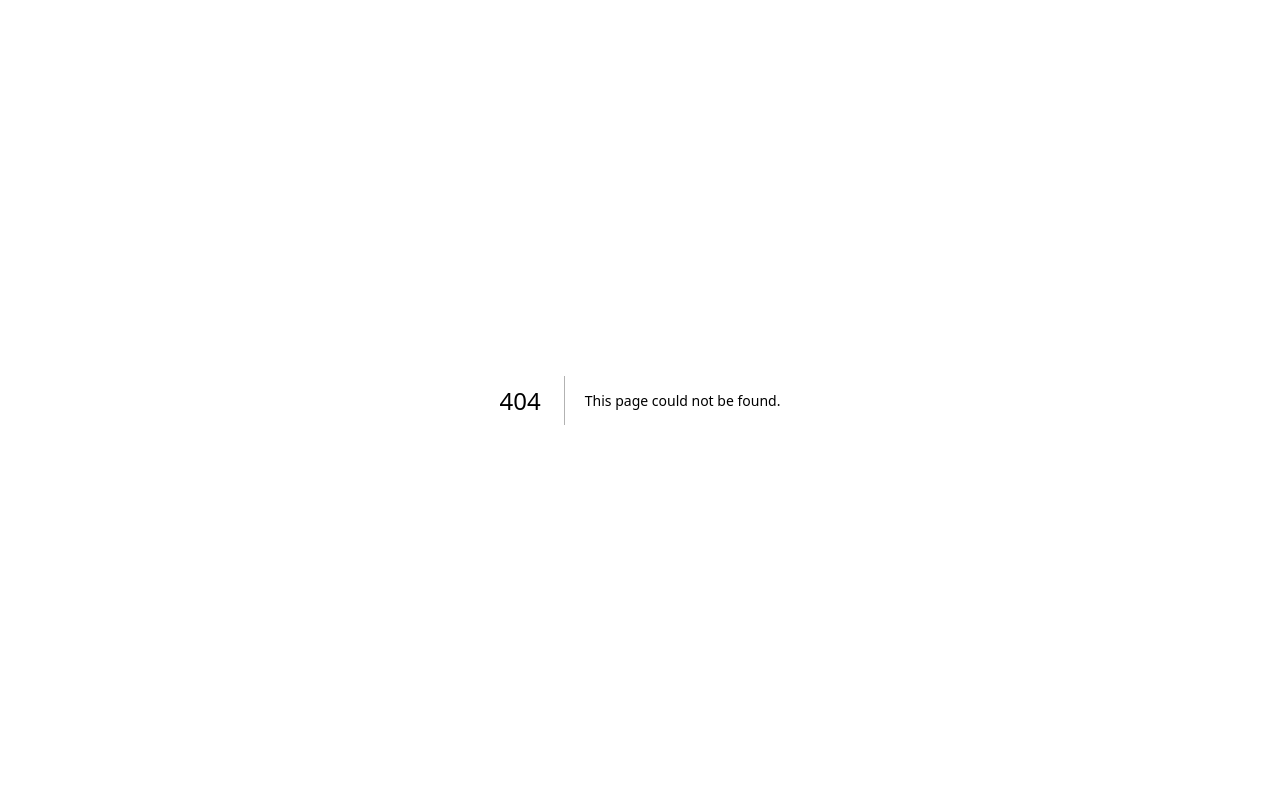
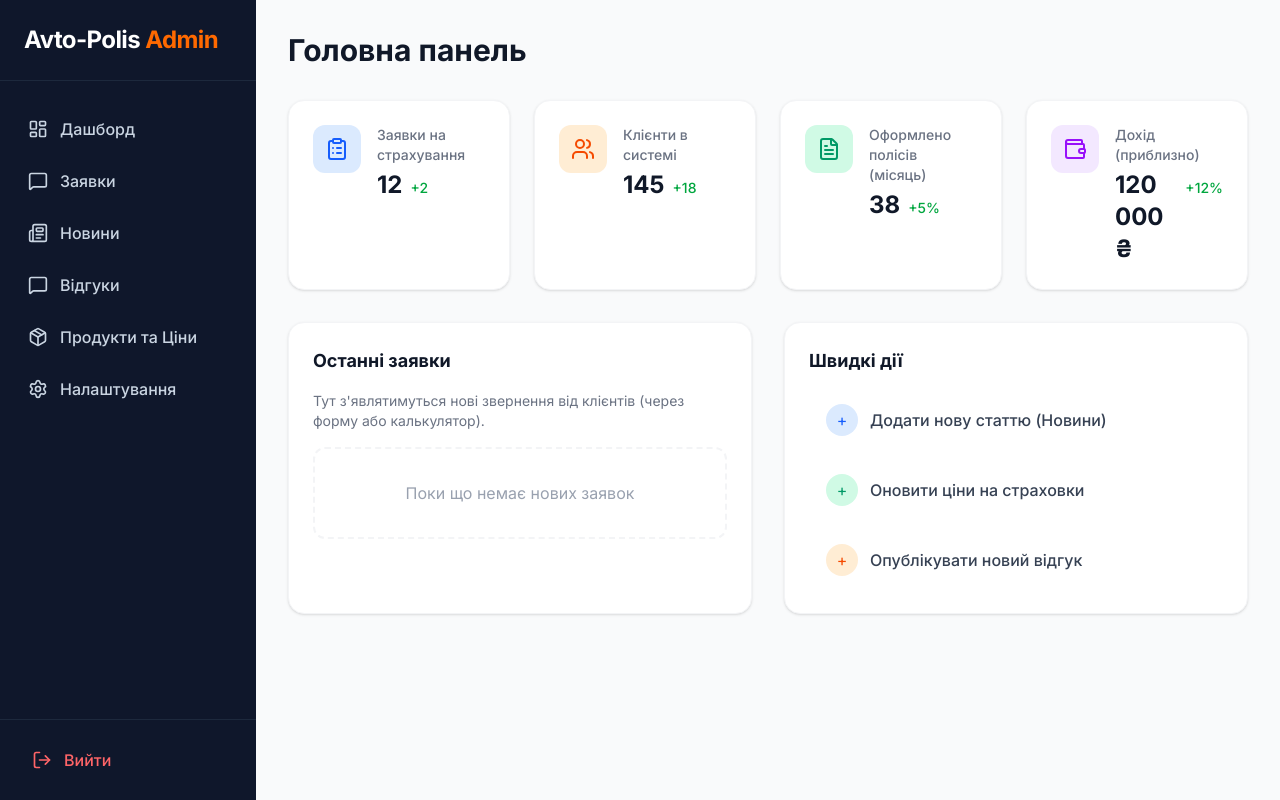
Before and after one commit to MaksymDoroshenkoDCI/AVTO-POLIS-COM-UA, a Next.js app in the folder frontend/: page /admin in a window 1280 px wide. Before the commit this address had no page. Built offline with nearby package versions, Linux system fonts and the light colour scheme.

Commit message:
feat: scaffold admin panel and add Review/Product to prisma

```diff
--- /dev/null
+++ b/frontend/src/app/(admin)/admin/news/page.tsx
@@ -0,0 +1,19 @@
+import React from 'react';
+
+export default function AdminNewsPage() {
+  return (
+    <div>
+      <div className="flex justify-between items-center mb-8">
+        <h2 className="text-3xl font-bold text-gray-900">Управління новинами</h2>
+        <button className="px-5 py-2.5 bg-blue-700 text-white rounded-lg font-semibold hover:bg-blue-800 transition-colors shadow-sm">
+          Копіювати статтю (+ Створити)
+        </button>
+      </div>
+
+      <div className="bg-white rounded-2xl shadow-sm border border-gray-100 p-8 text-center text-gray-500">
+        <p className="mb-4">Тут буде список ваших новин, що генерується з бази даних (таблиця News).</p>
+        <p>Наразі ви можете додати логіку отримання даних через Server Actions або API-маршрут.</p>
+      </div>
+    </div>
+  );
+}
--- /dev/null
+++ b/frontend/src/app/(admin)/admin/page.tsx
@@ -0,0 +1,64 @@
+import React from 'react';
+import { Users, FileText, ClipboardList, Wallet } from 'lucide-react';
+
+export default function AdminDashboard() {
+  const stats = [
+    { name: 'Заявки на страхування', value: '12', change: '+2', icon: ClipboardList, color: 'text-blue-600', bg: 'bg-blue-100' },
+    { name: 'Клієнти в системі', value: '145', change: '+18', icon: Users, color: 'text-orange-600', bg: 'bg-orange-100' },
+    { name: 'Оформлено полісів (місяць)', value: '38', change: '+5%', icon: FileText, color: 'text-emerald-600', bg: 'bg-emerald-100' },
+    { name: 'Дохід (приблизно)', value: '120 000 ₴', change: '+12%', icon: Wallet, color: 'text-purple-600', bg: 'bg-purple-100' },
+  ];
+
+  return (
+    <div>
+      <h2 className="text-3xl font-bold text-gray-900 mb-8">Головна панель</h2>
+
+      <div className="grid grid-cols-1 md:grid-cols-2 lg:grid-cols-4 gap-6 mb-8">
+        {stats.map((stat) => (
+          <div key={stat.name} className="bg-white rounded-2xl p-6 shadow-sm border border-gray-100 flex items-start">
+            <div className={`p-3 rounded-xl ${stat.bg} mr-4`}>
+              <stat.icon className={`h-6 w-6 ${stat.color}`} />
+            </div>
+            <div>
+              <p className="text-sm font-medium text-gray-500 mb-1">{stat.name}</p>
+              <div className="flex items-baseline space-x-2">
+                <span className="text-2xl font-bold text-gray-900">{stat.value}</span>
+                <span className="text-sm font-medium text-green-600">{stat.change}</span>
+              </div>
+            </div>
+          </div>
+        ))}
+      </div>
+
+      <div className="grid grid-cols-1 lg:grid-cols-2 gap-8">
+        {/* Останні заявки */}
+        <div className="bg-white rounded-2xl shadow-sm border border-gray-100 p-6">
+          <h3 className="text-lg font-bold text-gray-900 mb-4">Останні заявки</h3>
+          <p className="text-sm text-gray-500">Тут з'являтимуться нові звернення від клієнтів (через форму або калькулятор).</p>
+          <div className="mt-4 border-2 border-dashed border-gray-100 p-8 text-center rounded-xl text-gray-400">
+            Поки що немає нових заявок
+          </div>
+        </div>
+
+        {/* Швидкі дії */}
+        <div className="bg-white rounded-2xl shadow-sm border border-gray-100 p-6">
+          <h3 className="text-lg font-bold text-gray-900 mb-4">Швидкі дії</h3>
+          <div className="space-y-3">
+            <button className="w-full text-left px-4 py-3 rounded-lg hover:bg-slate-50 border border-transparent hover:border-slate-100 flex items-center transition-colors">
+              <span className="w-8 h-8 rounded-full bg-blue-100 text-blue-600 flex items-center justify-center mr-3 shrink-0">+</span>
+              <span className="font-medium text-gray-700">Додати нову статтю (Новини)</span>
+            </button>
+            <button className="w-full text-left px-4 py-3 rounded-lg hover:bg-slate-50 border border-transparent hover:border-slate-100 flex items-center transition-colors">
+              <span className="w-8 h-8 rounded-full bg-emerald-100 text-emerald-600 flex items-center justify-center mr-3 shrink-0">+</span>
+              <span className="font-medium text-gray-700">Оновити ціни на страховки</span>
+            </button>
+            <button className="w-full text-left px-4 py-3 rounded-lg hover:bg-slate-50 border border-transparent hover:border-slate-100 flex items-center transition-colors">
+              <span className="w-8 h-8 rounded-full bg-orange-100 text-orange-600 flex items-center justify-center mr-3 shrink-0">+</span>
+              <span className="font-medium text-gray-700">Опублікувати новий відгук</span>
+            </button>
+          </div>
+        </div>
+      </div>
+    </div>
+  );
+}
--- /dev/null
+++ b/frontend/src/app/(admin)/admin/products/page.tsx
@@ -0,0 +1,19 @@
+import React from 'react';
+
+export default function AdminProductsPage() {
+  return (
+    <div>
+      <div className="flex justify-between items-center mb-8">
+        <h2 className="text-3xl font-bold text-gray-900">Продукти та Ціни</h2>
+        <button className="px-5 py-2.5 bg-blue-700 text-white rounded-lg font-semibold hover:bg-blue-800 transition-colors shadow-sm">
+          + Створити страховий продукт
+        </button>
+      </div>
+
+      <div className="bg-white rounded-2xl shadow-sm border border-gray-100 p-8 text-center text-gray-500">
+        <p className="mb-4">Налаштування страхових продуктів (Автоцивілка, КАСКО, Зелена карта).</p>
+        <p>Список продуктів зберігатиметься в таблиці Product у БД Prisma. Ви зможете змінювати базову ціну, додавати знижки або керувати тарифами.</p>
+      </div>
+    </div>
+  );
+}
--- /dev/null
+++ b/frontend/src/app/(admin)/admin/reviews/page.tsx
@@ -0,0 +1,19 @@
+import React from 'react';
+
+export default function AdminReviewsPage() {
+  return (
+    <div>
+      <div className="flex justify-between items-center mb-8">
+        <h2 className="text-3xl font-bold text-gray-900">Відгуки клієнтів</h2>
+        <button className="px-5 py-2.5 bg-blue-700 text-white rounded-lg font-semibold hover:bg-blue-800 transition-colors shadow-sm">
+          + Додати відгук
+        </button>
+      </div>
+
+      <div className="bg-white rounded-2xl shadow-sm border border-gray-100 p-8 text-center text-gray-500">
+        <p className="mb-4">Тут будуть відображатися відгуки клієнтів з бази (модель Review).</p>
+        <p>Ви зможете модерувати їх, приховувати, видаляти або створювати нові для відображення на головній сторінці.</p>
+      </div>
+    </div>
+  );
+}
--- a/frontend/src/app/(admin)/layout.tsx
+++ b/frontend/src/app/(admin)/layout.tsx
@@ -1,77 +1,58 @@
-"use client"
+import React from 'react';
+import Link from 'next/link';
+import { LayoutDashboard, Newspaper, MessageSquare, Package, Settings, LogOut } from 'lucide-react';
 
-import React, { useState } from 'react';
-import Link from 'next/link';
-import { LayoutDashboard, Newspaper, MessageSquare, Settings, LogOut, Menu, X, Shield } from 'lucide-react';
-import { usePathname } from 'next/navigation';
-
-export default function AdminLayout({ children }: { children: React.ReactNode }) {
-    const [sidebarOpen, setSidebarOpen] = useState(true);
-    const pathname = usePathname();
-
-    // If we are on the login page, don't show the sidebar
-    if (pathname === '/admin/login') return <>{children}</>;
-
+export default function AdminLayout({
+  children,
+}: {
+  children: React.ReactNode;
+}) {
   const menuItems = [
-        { name: 'Дашборд', icon: LayoutDashboard, href: '/admin/dashboard' },
-        { name: 'Новини', icon: Newspaper, href: '/admin/news' },
-        { name: 'Заявки', icon: MessageSquare, href: '/admin/consultations' },
-        { name: 'Налаштування', icon: Settings, href: '/admin/settings' },
+    { name: 'Дашборд', href: '/admin', icon: LayoutDashboard },
+    { name: 'Заявки', href: '/admin/consultations', icon: MessageSquare },
+    { name: 'Новини', href: '/admin/news', icon: Newspaper },
+    { name: 'Відгуки', href: '/admin/reviews', icon: MessageSquare },
+    { name: 'Продукти та Ціни', href: '/admin/products', icon: Package },
+    { name: 'Налаштування', href: '/admin/settings', icon: Settings },
   ];
 
   return (
-        <div className="min-h-screen bg-gray-100 flex">
+    <div className="min-h-screen bg-gray-50 flex">
       {/* Sidebar */}
-            <aside className={`${sidebarOpen ? 'w-64' : 'w-20'} bg-gray-900 text-white transition-all duration-300 flex flex-col fixed h-full z-40`}>
-                <div className="p-6 flex items-center justify-between">
-                    <Link href="/admin/dashboard" className={`flex items-center space-x-2 ${!sidebarOpen && 'hidden'}`}>
-                        <Shield className="h-8 w-8 text-blue-500" />
-                        <span className="font-bold text-xl">Admin Panel</span>
-                    </Link>
-                    <button onClick={() => setSidebarOpen(!sidebarOpen)} className="text-gray-400 hover:text-white">
-                        {sidebarOpen ? <X size={20} /> : <Menu size={20} />}
-                    </button>
+      <aside className="w-64 bg-slate-900 text-white fixed h-full z-10 flex flex-col">
+        <div className="p-6 border-b border-slate-800">
+          <h1 className="text-2xl font-bold tracking-tight">Avto-Polis <span className="text-orange-500">Admin</span></h1>
         </div>
 
-                <nav className="flex-1 px-4 py-4 space-y-2">
-                    {menuItems.map((item) => {
-                        const active = pathname === item.href;
-                        return (
+        <nav className="flex-1 py-6">
+          <ul className="space-y-1 px-3">
+            {menuItems.map((item) => (
+              <li key={item.name}>
                 <Link
-                                key={item.href}
                   href={item.href}
-                                className={`flex items-center space-x-3 p-3 rounded-lg transition-colors ${active ? 'bg-blue-600 text-white' : 'text-gray-400 hover:bg-gray-800 hover:text-white'
-                                    }`}
+                  className="flex items-center px-4 py-3 rounded-lg text-slate-300 hover:bg-slate-800 hover:text-white transition-colors"
                 >
-                                <item.icon size={20} />
-                                <span className={sidebarOpen ? 'block' : 'hidden'}>{item.name}</span>
+                  <item.icon className="h-5 w-5 mr-3 shrink-0" />
+                  <span className="font-medium">{item.name}</span>
                 </Link>
-                        );
-                    })}
+              </li>
+            ))}
+          </ul>
         </nav>
 
-                <div className="p-4 border-t border-gray-800">
-                    <button className="flex items-center space-x-3 p-3 w-full text-gray-400 hover:bg-gray-800 hover:text-white rounded-lg transition-colors">
-                        <LogOut size={20} />
-                        <span className={sidebarOpen ? 'block' : 'hidden'}>Вийти</span>
+        <div className="p-4 border-t border-slate-800">
+          <button className="flex items-center px-4 py-3 w-full rounded-lg text-red-400 hover:bg-red-500/10 transition-colors">
+            <LogOut className="h-5 w-5 mr-3 shrink-0" />
+            <span className="font-medium">Вийти</span>
           </button>
         </div>
       </aside>
 
-            {/* Main Content */}
-            <main className={`flex-1 transition-all duration-300 ${sidebarOpen ? 'ml-64' : 'ml-20'} p-8`}>
-                <header className="mb-8 flex justify-between items-center">
-                    <h1 className="text-2xl font-bold text-gray-800">
-                        {menuItems.find(i => i.href === pathname)?.name || 'Панель керування'}
-                    </h1>
-                    <div className="flex items-center space-x-4">
-                        <span className="text-sm font-medium text-gray-600">Адміністратор</span>
-                        <div className="w-10 h-10 bg-blue-600 rounded-full flex items-center justify-center text-white font-bold">
-                            A
+      {/* Main Content Area */}
+      <main className="flex-1 ml-64 p-8">
+        <div className="max-w-6xl mx-auto">
+          {children}
         </div>
-                    </div>
-                </header>
-                {children}
       </main>
     </div>
   );
```
Also changed, not shown: 1 other file (tests, documents, lock files or other folders). Lines whose indentation alone changed are shown as unchanged.
